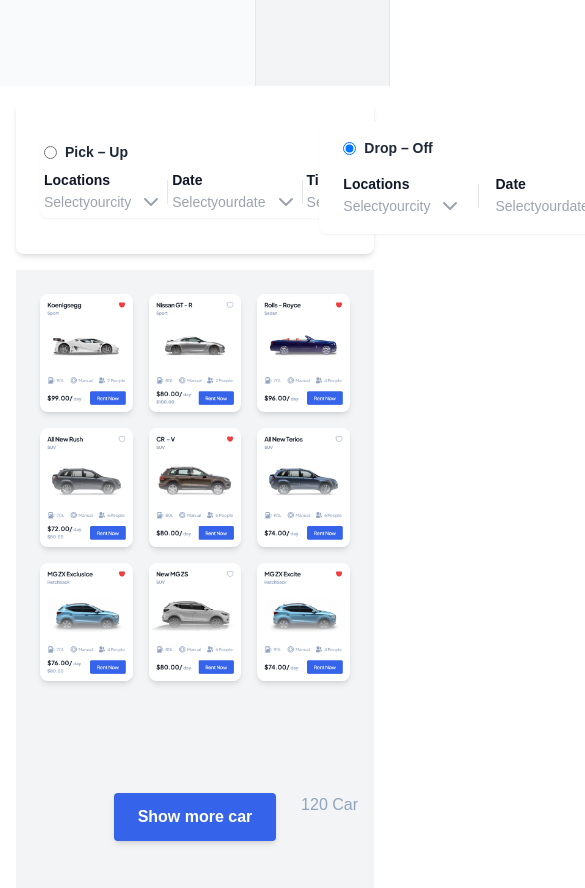
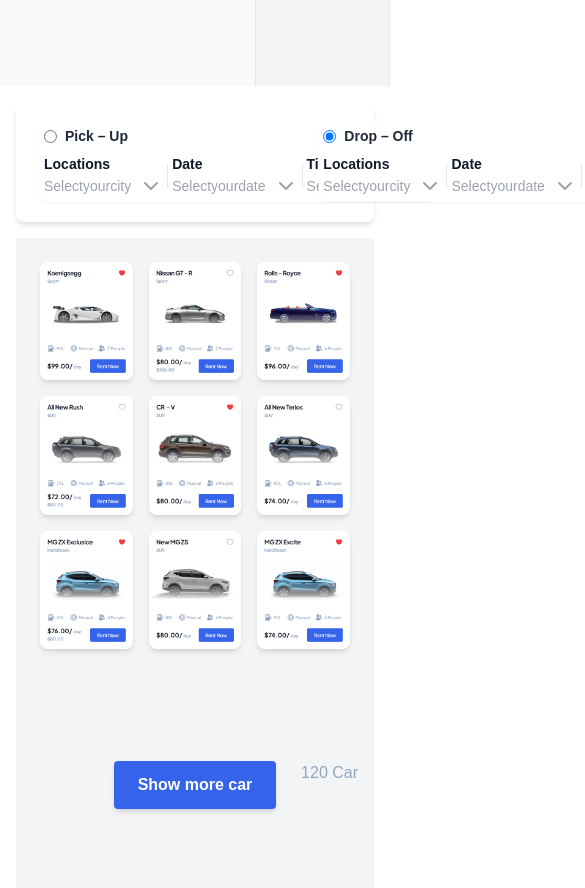
Before and after one commit to AlishhShahid/UIUX_Hackathon, a Next.js app: page /category in a window 390 px wide. Shown: the part 880-1768 px from the top of the page, 585 px wide, since content can reach past the window. Built offline with nearby package versions, Linux system fonts and the light colour scheme.

Commit message:
Update DropoffSection.tsx

```diff
--- a/app/components/DropoffSection.tsx
+++ b/app/components/DropoffSection.tsx
@@ -2,8 +2,8 @@ import { ChevronDown } from "lucide-react";
 
 function DropoffSection() {
     return (
-      <div className="flex flex-col items-start justify-start bg-white rounded-lg shadow-sm px-6 py-4 w-fit">
-        <div className="mb-4">
+      <div className="flex flex-col items-start justify-start bg-white rounded-lg shadow-sm px-1 py-1 w-fit">
+        <div className="mb-2">
           <div className="flex items-center space-x-2">
             <input
               type="radio"
@@ -31,7 +31,7 @@ function DropoffSection() {
             </div>
           </div>
 
-          <div className="w-px h-6 bg-gray-200 mx-4"></div>
+          <div className="w-px h-6 bg-gray-200 mx-1 sm:mx-4"></div>
 
           <div className="flex flex-col items-start">
             <span className="text-sm font-semibold text-gray-900">Date</span>
@@ -41,7 +41,7 @@ function DropoffSection() {
             </div>
           </div>
 
-          <div className="w-px h-6 bg-gray-200 mx-4"></div>
+          <div className="w-px h-6 bg-gray-200 mx-1 sm:mx-4"></div>
 
           <div className="flex flex-col items-start">
             <span className="text-sm font-semibold text-gray-900">Time</span>
```
